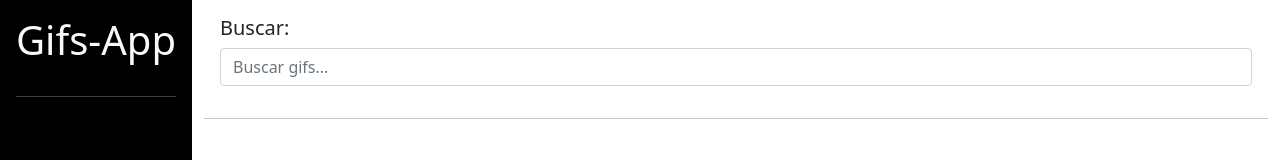
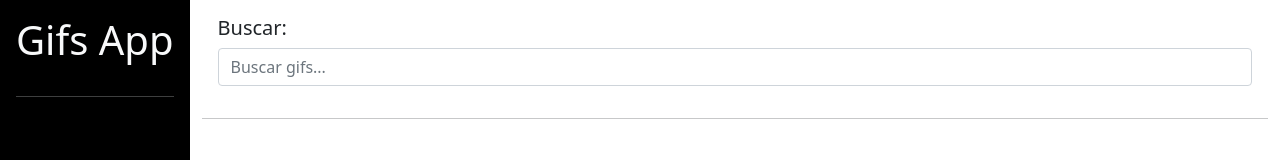
Before and after one commit to daguttt/gifs-app-angular, an Angular app: page / in a window 1280 px wide. Shown: the top 160 px of the page. Built offline with nearby package versions, Linux system fonts and the light colour scheme.

Commit message:
feat: change app main title

```diff
--- a/src/app/shared/sidebar/sidebar.component.html
+++ b/src/app/shared/sidebar/sidebar.component.html
@@ -1,5 +1,5 @@
 <aside class="bg-black p-3">
-  <h1 class="text-light">Gifs-App</h1>
+  <h1 class="text-light">Gifs App</h1>
   <hr class="text-light" />
   <div class="list-group list-group-horizontal list-reset">
     <a
```
